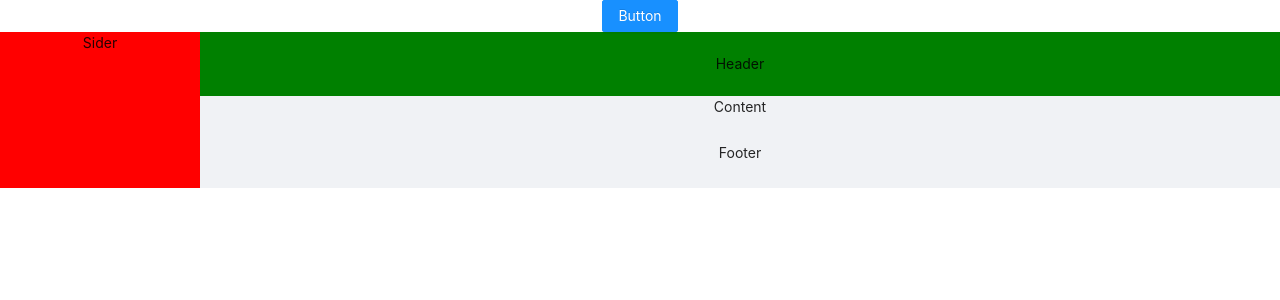
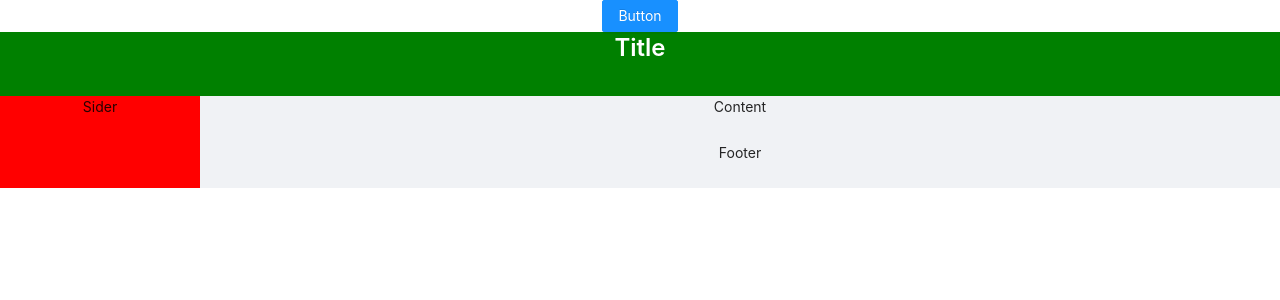
Before and after one commit to binonguyen1090/my-antd-app, a React (Create React App) app: page / in a window 1280 px wide. Shown: the top 300 px of the page. Built offline with nearby package versions, Linux system fonts and the light colour scheme.

Commit message:
add title

```diff
--- a/src/App.js
+++ b/src/App.js
@@ -2,6 +2,7 @@ import React from 'react';
 import Button from "antd/es/button";
 import './App.css';
 import Layout from "antd/es/layout";
+import Title from 'antd/lib/typography/Title';
 
 const { Header, Footer, Sider, Content } = Layout;
 
@@ -12,11 +13,17 @@ function App() {
     <div className="App">
       <Button type="primary">Button</Button>
       <Layout>
-        <Sider style={{background:'red'}}>Sider</Sider>
+        <Header style={{ background: "green" }}>
+          <Title style={{ color: "white" }} level={3}>
+            Title
+          </Title>
+        </Header>
         <Layout>
-          <Header style={{background:'green'}}>Header</Header>
-          <Content>Content</Content>
-          <Footer>Footer</Footer>
+          <Sider style={{ background: "red" }}>Sider</Sider>
+          <Layout>
+            <Content>Content</Content>
+            <Footer>Footer</Footer>
+          </Layout>
         </Layout>
       </Layout>
     </div>
```
